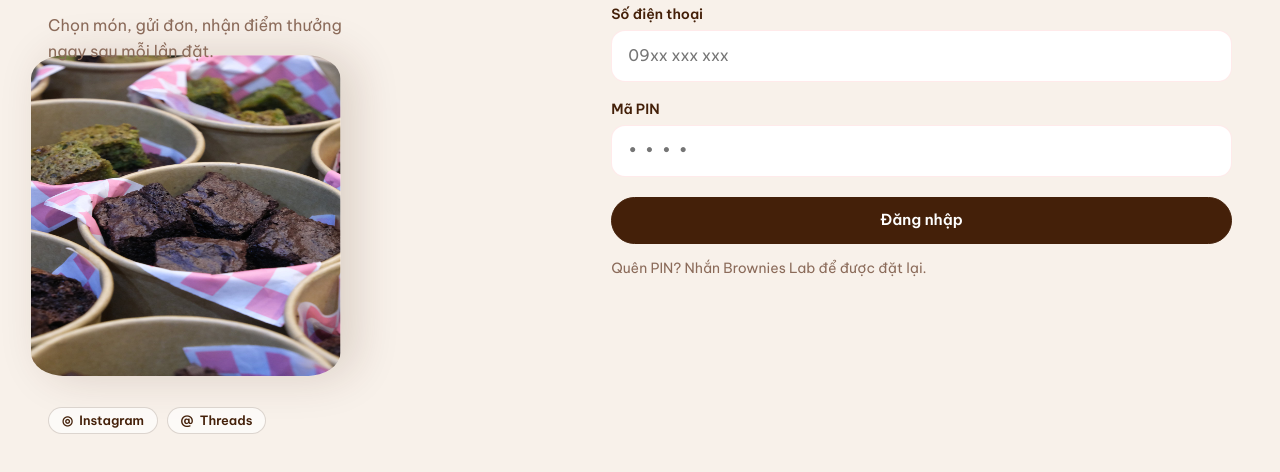
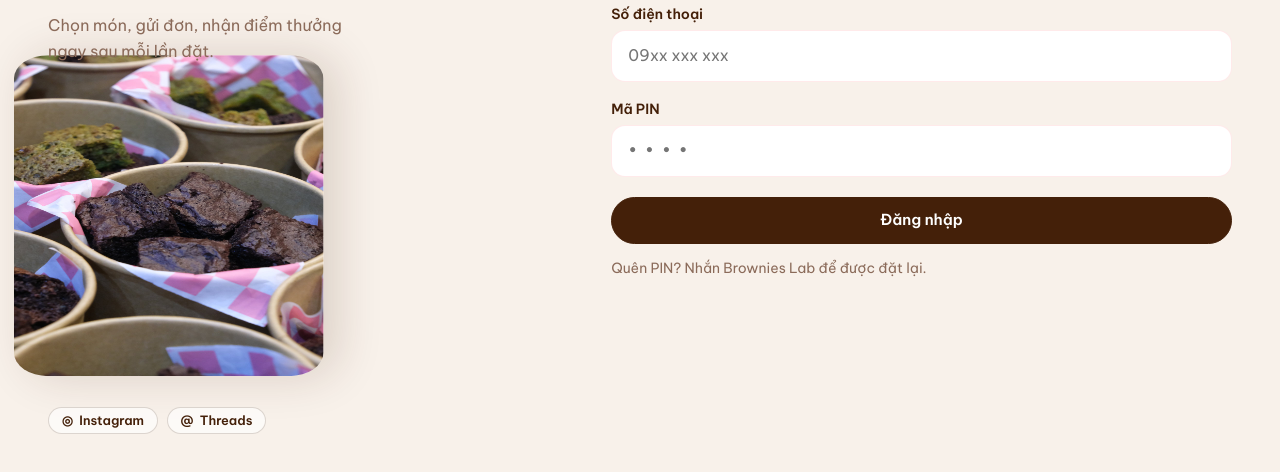
Before and after one commit to BrowniesLab/brownieslab.github.io, a plain HTML site: page index.html in a window 1280 px wide. Shown: the part 310-782 px from the top of the page. Drawn offline with Linux system fonts and the light colour scheme.

Commit message:
fux ảnh 4

```diff
--- a/style.css
+++ b/style.css
@@ -223,7 +223,7 @@ body.auth-page main { animation: none; }
 .auth-brand > :not(.auth-bakes) { position: relative; z-index: 2; }
 .auth-bakes { position: absolute; inset: 0; z-index: 0; pointer-events: none; }
 .auth-hero-photo {
-  position: absolute; left: 33%; bottom: var(--login-photo-bottom); display: block;
+  position: absolute; left: 30%; bottom: var(--login-photo-bottom); display: block;
   /* Ảnh nằm ngang nên sau khi xoay, chiều rộng này chính là chiều cao hiển thị. */
   width: var(--login-photo-size); height: auto; max-height: none;
   transform: translateX(-50%) rotate(270deg) scale(1.18) scaleY(var(--login-photo-stretch));
```
